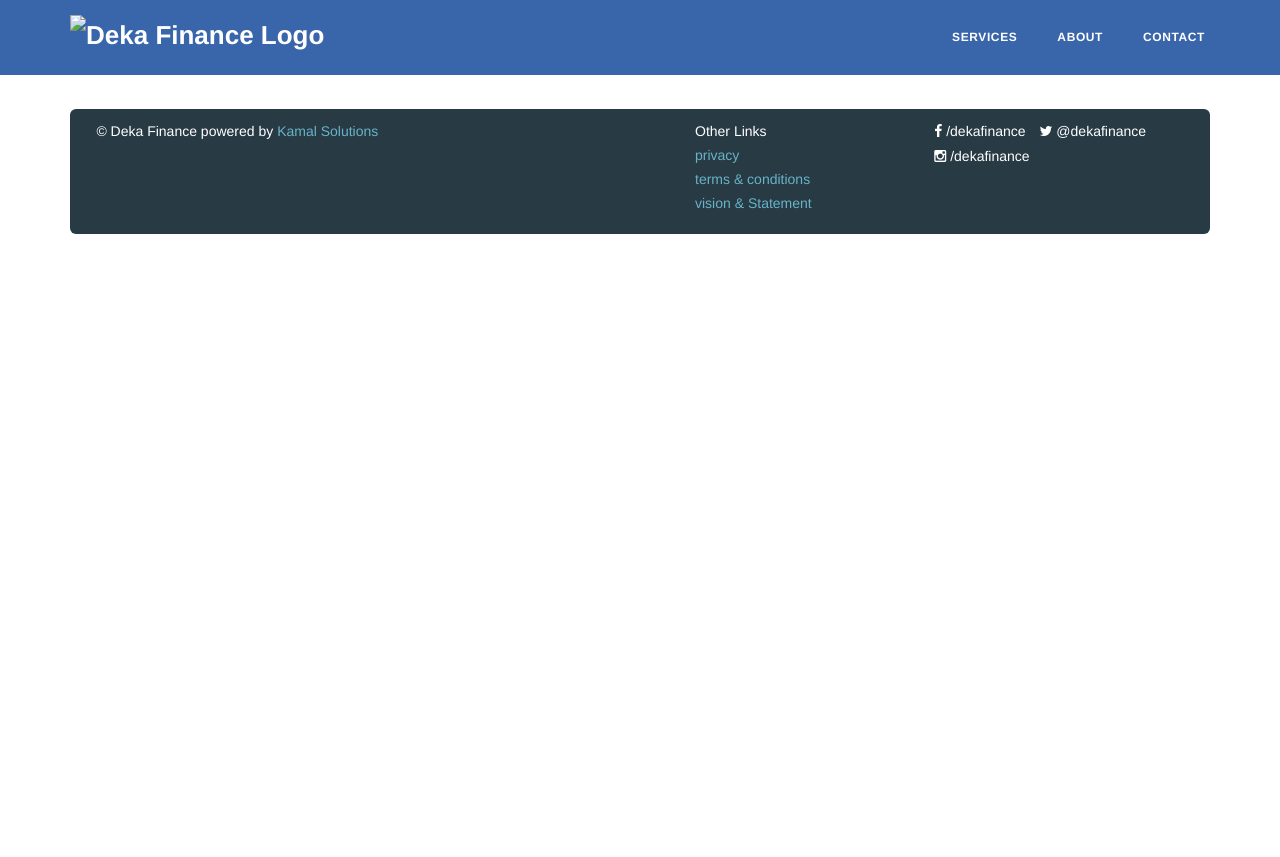
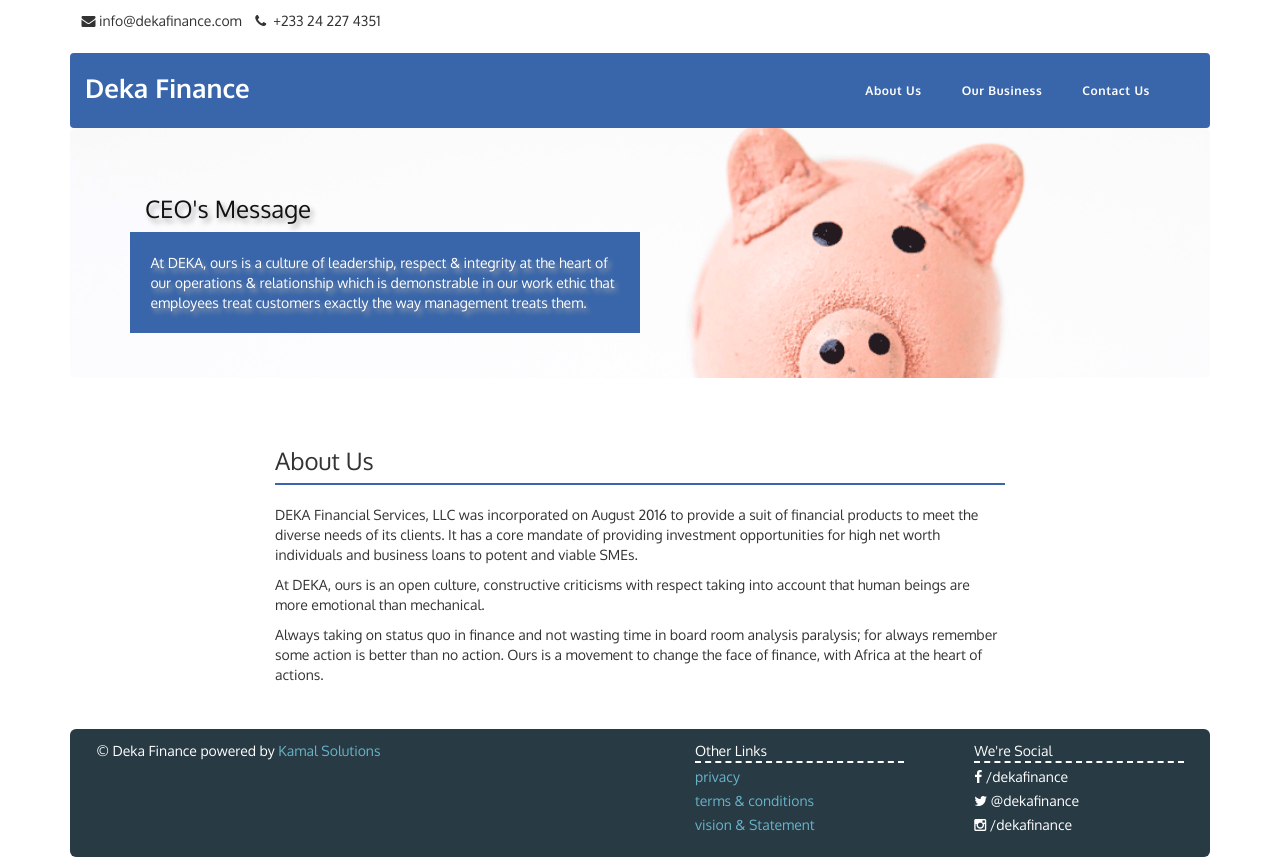
Before and after one commit to kamalsolutions/deka-finance, a website: page tnc.html in a window 1280 px wide. Before the commit the page ends 800 px from the top, so only its background shows below. Drawn offline with Linux system fonts and the light colour scheme.

Commit message:
few css touches

```diff
--- a/tnc.html
+++ b/tnc.html
@@ -2,45 +2,93 @@
 <html lang="en">
     <head>
         <meta charset="utf-8">
+        <meta name="viewport" content="width=device-width, initial-scale=1">
         <title>Deka Finance</title>
-
+  <link href='https://fonts.googleapis.com/css?family=Oxygen:400,700' rel='stylesheet' type='text/css'>
         <link rel="stylesheet" href="public/css/main.css">
         <link rel="stylesheet" href="public/css/font-awesome.min.css" />
+        <link rel="stylesheet" href="public/css/blokkfont.css" />
     </head>
-    <body>
-    <!-- navigation section
-        ========================================== -->
-      <section class="row">
-     <div class="navbar navbar-default navbar-static-top" role="navigation">
-  <div class="container">
+    <body id="home_container" >
+    <section class="row">
+      <section class="container">
+        <ul class="list-inline"  style="padding:1%">
+          <li><span class="fa fa-envelope"></span>&nbsp;info@dekafinance.com</li>
+          <li><span class="fa fa-phone"></span>&nbsp; +233 24 227 4351</li>
+          <!-- <li><span class="fa fa-map"></span>Kanda</li> -->
+          <!-- <li><span class="fa"></span></li> -->
+        </ul>
+      </section>
+    </section>
+    <!-- navigation
+    ============ -->
 
-    <div class="navbar-header">
-      <button class="navbar-toggle" data-toggle="collapse" data-target=".navbar-collapse">
-        <span class="icon icon-bar"></span>
-        <span class="icon icon-bar"></span>
-        <span class="icon icon-bar"></span>
-      </button>
-      <a href="index.html" class="navbar-brand">        <img src="" alt="Deka Finance Logo" class="logo img-responsive  logo" ></a>
-    </div>
-    <div class="collapse navbar-collapse">
-      <ul class="nav navbar-nav navbar-right text-center">
-        <!-- <li><a href="#home" class="smoothScroll">ABOUT</a></li> -->
-        <li><a href="services.html" class="smoothScroll">SERVICES</a></li>
-       <li><a href="about.html" class="smoothScroll">ABOUT</a></li>
+    <section class="row">
+      <section class="container">
+        <nav class="navbar navbar-default ">
+            <section class="navbar-header">
+                <button class="navbar-toggle" type="button" data-toggle="collapse" data-target=".navbar-collapse">
+                  <span class="icon-bar"></span>
+                  <span class="icon-bar"></span>
+                  <span class="icon-bar"></span>
+                </button>
 
-        <li><a href="contact.html" class="smoothScroll">CONTACT</a></li>
-      </ul>
-    </div>
+                <a href="index.html" class="navbar-brand">Deka Finance</a>
+            </section>
 
-  </div>
-</div>
-</section>
-<!-- content
-==================== -->
-<section class="container">
+            <section class="collapse navbar-collapse text-center">
+              <ul class="nav navbar-nav navbar-right">
+                     <!-- <li class="dropdown"> <a  class=" dropdown-toggle" id="dropdownMenu1" data-toggle="dropdown"> About<span class="caret"></span> </a> <ul class="dropdown-menu" role="menu" aria-labelledby="dropdownMenu1">
+                    <li><a href="user-account.php">My Account</a></li>
+                    <li><a href="logout.php">Logout</a></li>
+                      </ul> </li>  -->
+                  <li><a href="about.html">About Us</a></li>
+                  <li><a href="services.html">Our Business</a></li>
+                  <li><a href="contact.html">Contact Us</a></li>
+                  <li><a href="#"></a></li>
+                </ul>
 
-</section>
+            </section>
+        </nav>
+      </section>
+    </section>
 
+    <!-- banner
+    ====================== -->
+    <section class="row">
+      <section class="container">
+        <section class="jumbotron jumbo_about col-md-12">
+            <h3 class="jumbo-title col-md-12"> CEO's Message</h3>
+            <p class="jumbo-text col-md-6" style="background: #3966AA;color: #fff;padding:2%">
+               At DEKA, ours is a culture of leadership, respect & integrity at the heart of our operations & relationship which is demonstrable in our work ethic that employees treat customers exactly the way management treats them.
+
+            </p>
+        </section>
+      </section>
+    </section>
+    <!-- intro
+    =================== -->
+    <section class="row">
+      <section class="container">
+        <section class="col-md-8 col-md-offset-2">
+        <h3 class="page-header">
+          About Us
+        </h3>
+
+        <p>
+          DEKA Financial Services, LLC was incorporated on August 2016 to provide a suit of financial products to meet the diverse needs of its clients. It has a core mandate of providing investment opportunities for high net worth individuals and business loans to potent and viable SMEs.
+        </p>
+
+        <p>
+          At DEKA, ours is an open culture, constructive criticisms with respect taking into account that human beings are more emotional than mechanical.
+          </p>
+          <p>
+          Always taking on status quo in finance and not wasting time in board room analysis paralysis; for always remember some action is better than no action.
+          Ours is a movement to change the face of finance, with Africa at the heart of actions.
+        </p>
+      </section>
+      </section>
+    </section>
    <!-- footer
     ================ -->
     <section class="row">
@@ -54,7 +102,7 @@
           <section class="col-md-3">
 
               <ul>
-                <li style="border-bottom:2px solid dashed">Other Links</li>
+                <li style="border-bottom:2px dashed #fff">Other Links</li>
                 <li><a href="#">privacy</a></li>
                 <li><a href="#">terms & conditions</a></li>
                 <li><a href="#">vision & Statement</a></li>
@@ -62,7 +110,8 @@
               </ul>
           </section>
           <section class="col-md-3">
-            <ul class="list-inline">
+            <ul class="">
+            <li style="border-bottom:2px dashed #fff">We're Social</li>
               <li><span class="fa fa-facebook"></span> /dekafinance</li>
               <li><span class="fa fa-twitter"></span> @dekafinance</li>
               <li><span class="fa fa-instagram"></span> /dekafinance</li>
@@ -72,6 +121,7 @@
       </section>
     </section>
 
+
           <script src="public/js/app.min.js"></script>
     </body>
 </html>
```
Also changed, not shown: about.html (+4 -4 lines), contact.html (+5 -5 lines), index.html (+3 -3 lines), privacy.html (+5 -5 lines), services.html (+5 -5 lines), public/css/main.css.
